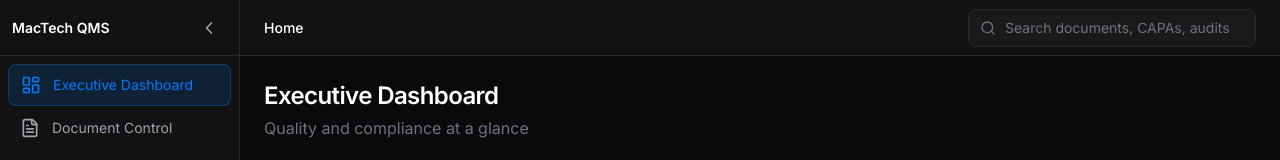
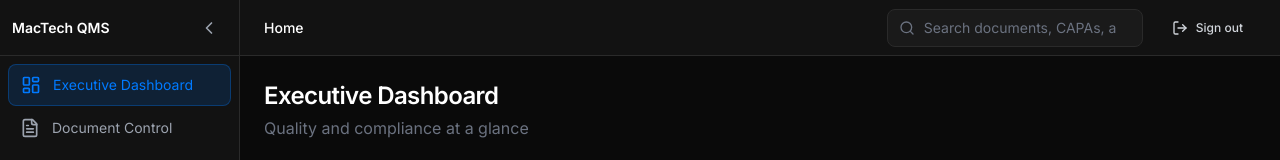
Before and after one commit to bmacdonald417/QMS, a React (Vite) app: page / in a window 1280 px wide. Shown: the top 160 px of the page. Built offline with nearby package versions, Linux system fonts and the light colour scheme.

Commit message:
Add Sign out button to header
Co-authored-by: Cursor <cursoragent@cursor.com>

```diff
--- a/src/components/layout/Header.tsx
+++ b/src/components/layout/Header.tsx
@@ -1,6 +1,7 @@
-import { useLocation, Link } from 'react-router-dom';
-import { Search } from 'lucide-react';
+import { useLocation, Link, useNavigate } from 'react-router-dom';
+import { Search, LogOut } from 'lucide-react';
 import { useState } from 'react';
+import { Button } from '@/components/ui';
 
 const pathToBreadcrumb: Record<string, string> = {
   '': 'Dashboard',
@@ -16,6 +17,7 @@ const pathToBreadcrumb: Record<string, string> = {
 
 export function Header() {
   const location = useLocation();
+  const navigate = useNavigate();
   const [searchQuery, setSearchQuery] = useState('');
 
   const segments = location.pathname.split('/').filter(Boolean);
@@ -46,7 +48,8 @@ export function Header() {
           </span>
         ))}
       </nav>
-      <div className="relative w-72">
+      <div className="flex items-center gap-4">
+        <div className="relative w-64 hidden sm:block">
           <Search className="absolute left-3 top-1/2 h-4 w-4 -translate-y-1/2 text-gray-500" />
           <input
             type="search"
@@ -56,6 +59,16 @@ export function Header() {
             className="w-full rounded-lg border border-surface-border bg-surface-overlay py-2 pl-9 pr-3 text-sm text-gray-100 placeholder-gray-500 focus:border-mactech-blue focus:outline-none focus:ring-1 focus:ring-mactech-blue"
           />
         </div>
+        <Button
+          variant="ghost"
+          size="sm"
+          className="gap-2 text-xs text-gray-300"
+          onClick={() => navigate('/login')}
+        >
+          <LogOut className="h-4 w-4" />
+          <span className="hidden md:inline">Sign out</span>
+        </Button>
+      </div>
     </header>
   );
 }
```
Lines whose indentation alone changed are shown as unchanged.
